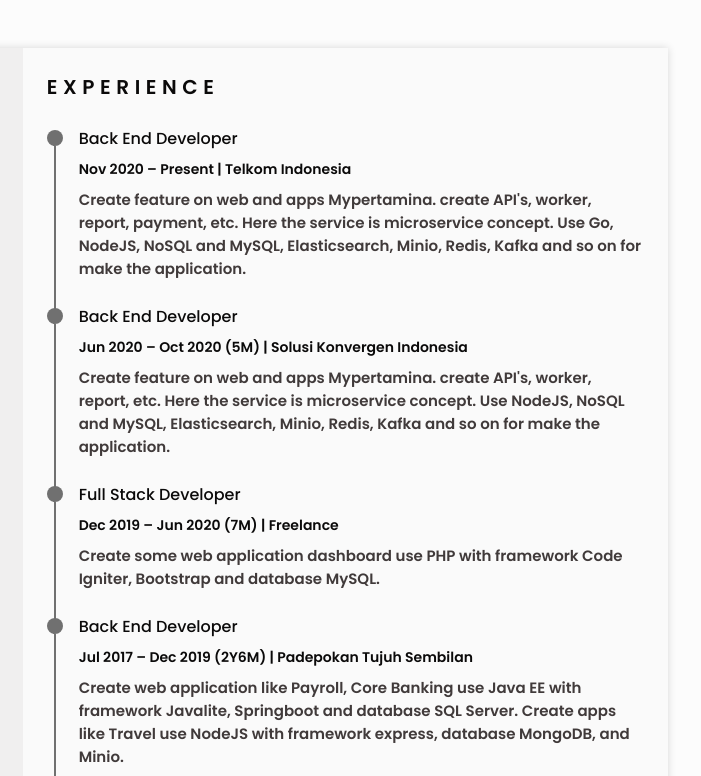
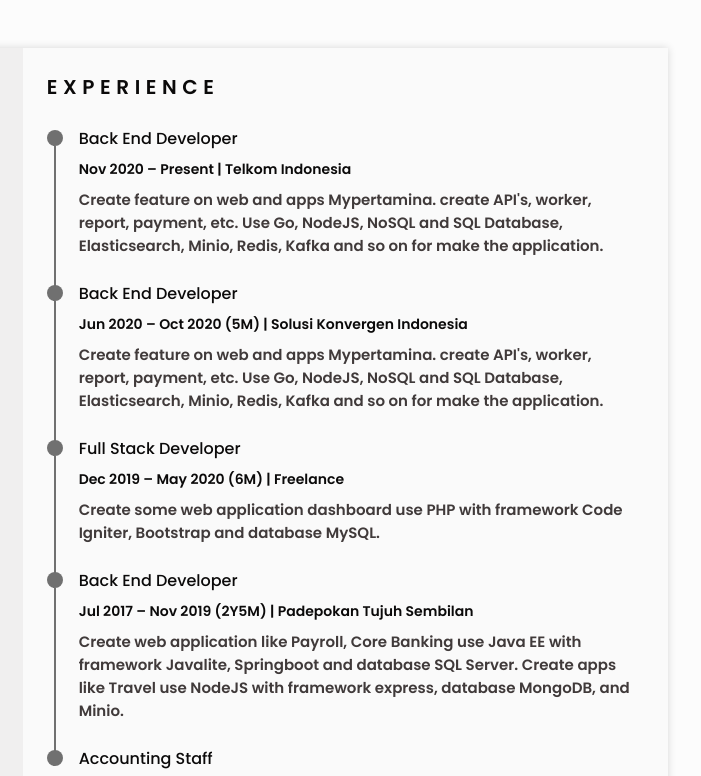
Before and after one commit to rismanto02/resume, a plain HTML site: page index.html in a window 1280 px wide. Shown: the top 776 px of the page, 456-1157 px from the left. Drawn offline with nearby package versions, Linux system fonts and the light colour scheme.

Commit message:
fix resume

```diff
--- a/assets/js/main.js
+++ b/assets/js/main.js
@@ -102,7 +102,7 @@ function removeScale() {
     margin: 0,
     filename: "myResume.pdf",
     image: { type: "jpeg", quality: 0.98 },
-    html2canvas: { scale: 4 },
+    html2canvas: { scale: 5 },
     jsPDF: { format: "a4", orientation: "portrait" },
   };
 
--- a/index.html
+++ b/index.html
@@ -228,8 +228,7 @@
                 </span>
                 <p class="experience__description">
                   Create feature on web and apps Mypertamina. create API's, worker, report, payment, etc.
-                  Here the service is microservice concept.
-                  Use Go, NodeJS, NoSQL and MySQL, Elasticsearch, Minio, Redis, Kafka and so on for make the application.
+                  Use Go, NodeJS, NoSQL and SQL Database, Elasticsearch, Minio, Redis, Kafka and so on for make the application.
                 </p>
               </div>
             </div>
@@ -246,9 +245,8 @@
                   Jun 2020 – Oct 2020 (5M) | Solusi Konvergen Indonesia
                 </span>
                 <p class="experience__description">
-                  Create feature on web and apps Mypertamina. create API's, worker, report, etc.
-                  Here the service is microservice concept.
-                  Use NodeJS, NoSQL and MySQL, Elasticsearch, Minio, Redis, Kafka and so on for make the application.
+                  Create feature on web and apps Mypertamina. create API's, worker, report, payment, etc.
+                  Use Go, NodeJS, NoSQL and SQL Database, Elasticsearch, Minio, Redis, Kafka and so on for make the application.
                 </p>
               </div>
             </div>
@@ -262,7 +260,7 @@
               <div class="experience__data bd-grid">
                 <h3 class="experience__title">Full Stack Developer</h3>
                 <span class="experience__company">
-                  Dec 2019 – Jun 2020 (7M) | Freelance
+                  Dec 2019 – May 2020 (6M) | Freelance
                 </span>
                 <p class="experience__description">
                   Create some web application dashboard use PHP with framework Code Igniter, Bootstrap and database MySQL.
@@ -279,7 +277,7 @@
               <div class="experience__data bd-grid">
                 <h3 class="experience__title">Back End Developer</h3>
                 <span class="experience__company">
-                  Jul 2017 – Dec 2019 (2Y6M) | Padepokan Tujuh Sembilan
+                  Jul 2017 – Nov 2019 (2Y5M) | Padepokan Tujuh Sembilan
                 </span>
                 <p class="experience__description">
                   Create web application like Payroll, Core Banking use Java EE with framework Javalite, Springboot and database SQL Server.
```
